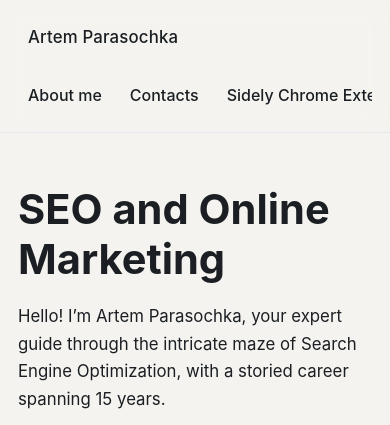
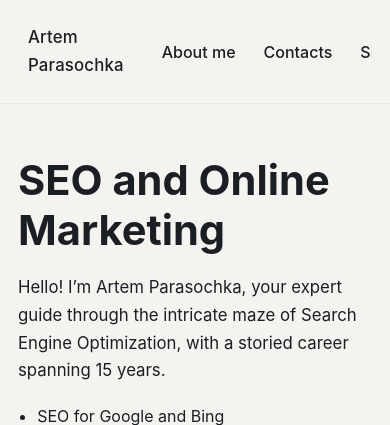
Before and after one commit to parasochka/parasochka.com, a PHP site: page /index.php in a window 390 px wide. Shown: the top 425 px of the page. Run offline with PHP 8.4, Linux system fonts and the light colour scheme.

Commit message:
Fix horizontal scrolling nav links

```diff
--- a/assets/style.css
+++ b/assets/style.css
@@ -28,11 +28,21 @@ a:hover{color:#143aa8}
   backdrop-filter:saturate(180%) blur(12px);
   border-bottom:1px solid var(--border);
 }
-.nav{display:flex;gap:18px;flex-wrap:wrap;align-items:center;justify-content:space-between}
+.nav{
+  display:flex;
+  gap:18px;
+  flex-wrap:nowrap;
+  align-items:center;
+  justify-content:flex-start;
+  overflow-x:auto;
+  -webkit-overflow-scrolling:touch;
+}
 .nav a{padding:8px 12px;border-radius:999px;text-decoration:none;font-weight:500;color:var(--ink)}
 .nav a:hover{background:var(--accent-soft);color:var(--accent)}
 .brand{font-weight:700;font-size:1.05rem;letter-spacing:.01em}
 .links,.footer-links{display:flex;flex-wrap:wrap;gap:10px 14px}
+.links{flex-wrap:nowrap}
+.links a{flex:0 0 auto}
 .page{
   background:var(--surface);
   border:1px solid var(--border);
@@ -185,15 +195,9 @@ ul{padding-left:1.2rem}
 hr{border:0;border-top:1px solid var(--border);margin:26px 0}
 @media (max-width:720px){
   .container{padding:18px}
-  .nav{flex-direction:column;align-items:flex-start}
+  .nav{align-items:center}
   .links,.footer-links{gap:8px}
-  .links{
-    flex-wrap:nowrap;
-    overflow-x:auto;
-    width:100%;
-    -webkit-overflow-scrolling:touch;
-  }
-  .links a{flex:0 0 auto}
+  .links{width:100%}
   .wp-block-social-links{
     flex-wrap:nowrap;
     overflow-x:auto;
```
